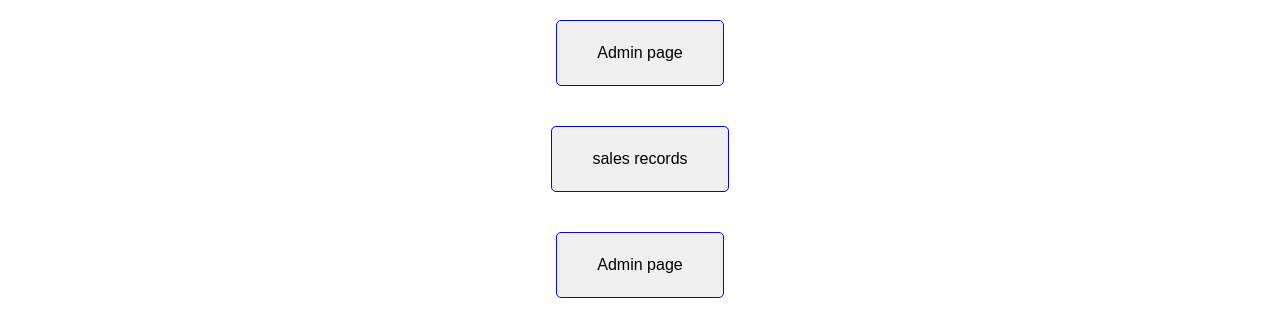
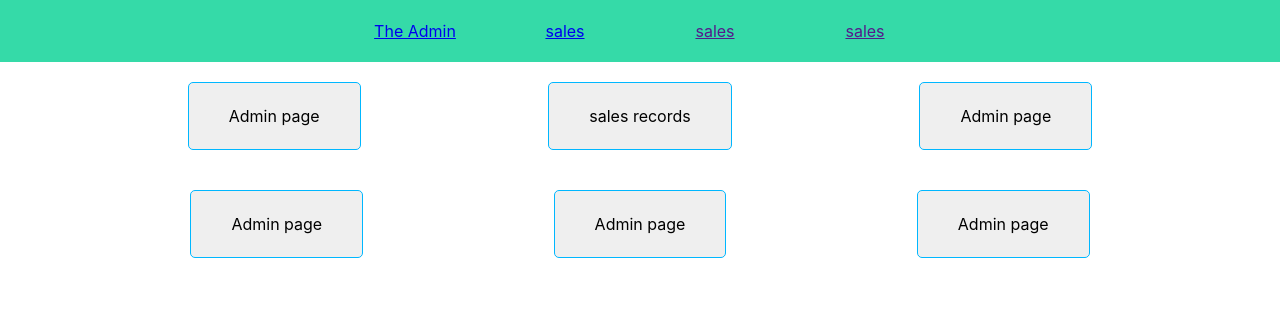
Before and after one commit to jck-bit/store_react, a React (Create React App) app in the folder store_react/: page /Home in a window 1280 px wide. Shown: the top 336 px of the page. Built offline with nearby package versions, Linux system fonts and the light colour scheme.

Commit message:
The layout page

```diff
--- a/store_react/src/App.js
+++ b/store_react/src/App.js
@@ -1,7 +1,6 @@
 import { Route,Switch } from 'react-router-dom'
 import Body from "./pages/Body";
 import Home from './pages/Home';
-
 
 function App() {
   return (
@@ -14,7 +13,9 @@ function App() {
        <Home/>
      </Route>
     </Switch>
+
     </div>
+
   );
 }
 
--- /dev/null
+++ b/store_react/src/components/layout/Layout.js
@@ -0,0 +1,12 @@
+import React from 'react'
+import MainNavigation from './MainNavigation'
+
+const Layout = () => {
+    return (
+        <div>
+            <MainNavigation/>
+        </div>
+    )
+}
+
+export default Layout
--- /dev/null
+++ b/store_react/src/components/layout/MainNavigation.js
@@ -0,0 +1,28 @@
+import React from 'react'
+import { Link } from 'react-router-dom'
+import classes from './MainNavigation.module.css'
+
+const MainNavigation = () => {
+    return (
+        <div className={classes.logo}>
+
+                <ul>
+                    <li>
+                      <Link to='/'>The Admin</Link>
+                    </li>
+                    <li>
+                      <Link to =''>sales</Link>
+                    </li>
+                    <li>
+                      <Link>sales</Link>
+                    </li>
+                    <li>
+                      <Link>sales</Link>
+                    </li>
+                </ul>
+
+        </div>
+    )
+}
+
+export default MainNavigation
--- /dev/null
+++ b/store_react/src/components/layout/MainNavigation.module.css
@@ -0,0 +1,26 @@
+*{
+    padding: 0;
+    margin: 0;
+    box-sizing: border-box;
+   font-family:  -apple-system, BlinkMacSystemFont, 'Segoe UI', Roboto, Oxygen, Ubuntu, Cantarell, 'Open Sans', 'Helvetica Neue', sans-serif;
+}
+
+
+.logo {
+    background-color: rgb(53, 218, 168);
+    text-align: center;
+}
+.logo ul{
+    line-height: 2px;
+    list-style: none;
+    display: inline-flex;
+    color:white;
+
+}
+.logo ul li{
+    width: 120px;
+    margin: 15px;
+    padding: 15px;
+    list-style: none;
+
+}
--- a/store_react/src/pages/Body.js
+++ b/store_react/src/pages/Body.js
@@ -1,8 +1,9 @@
 import classes from './Body.module.css'
+import { Link } from 'react-router-dom'
 
 const Body = () => {
     return(
-    <div>
+    <div className={classes.alot}>
       <h1>The store</h1>
         <form className={classes.wrapper}>
         <div className={classes.control}>
@@ -11,7 +12,9 @@ const Body = () => {
         <div className={classes.control}>
             <input type="text" placeholder='password' />
         </div>
+        <Link to ='/Home'>
         <button>Log in</button>
+        </Link>
        </form>
     </div>
     )
--- a/store_react/src/pages/Body.module.css
+++ b/store_react/src/pages/Body.module.css
@@ -5,7 +5,7 @@
 }
 
 body {
-  font-family: "Poppins", sans-serif;
+ font-family: -apple-system, BlinkMacSystemFont, 'Segoe UI', Roboto, Oxygen, Ubuntu, Cantarell, 'Open Sans', 'Helvetica Neue', sans-serif;
   text-align: center;
 }
 
@@ -39,7 +39,7 @@ h1 {
 
 .wrapper input[type="text"] {
   border: 0;
-  border-bottom: 1px solid skyblue;
+  border-bottom: 1px solid rgb(18, 51, 18);
   background: transparent;
   width: 70%;
   outline: none;
@@ -53,7 +53,7 @@ h1 {
 
 .wrapper button {
   text-align: center;
-  border: 1px solid steelblue;
+  border: 1px solid rgb(2, 59, 2);
   padding: 5px 40px;
   border-radius: 5px;
 }
@@ -61,11 +61,23 @@ h1 {
   cursor: pointer;
 }
 
+@media (min-width: 700px) {
+  .admin {
+    display: flex;
+    /* justify-content: flex-start;*/
+    justify-content: space-evenly;
+  }
+  .admin2 {
+    display: flex;
+    justify-content: space-evenly;
+  }
+}
+
 
 
 .bts {
-    font-size: medium;
-  border: 1px solid blue;
+  font-size: medium;
+  border: 1px solid rgb(0, 183, 255);
   margin-top: 20px;
   margin-bottom: 20px;
   padding: 23px 40px;
--- a/store_react/src/pages/Home.js
+++ b/store_react/src/pages/Home.js
@@ -1,18 +1,33 @@
 import classes from './Body.module.css'
+import Layout from '../components/layout/Layout'
 
 const Home = () => {
     return (
- <div>
-    <div className={classes.admin}>
+<div className={classes.width}>
+    <Layout/>
+  <div className={classes.admin}>
+    <div>
         <button className={classes.bts}>Admin page</button>
     </div>
-    <div className={classes.admin}>
+    <div>
         <button className={classes.bts}>sales records</button>
     </div>
-    <div className={classes.admin}>
+    <div>
         <button className={classes.bts}>Admin page</button>
     </div>
  </div>
+ <div className={classes.admin2}>
+    <div>
+        <button className={classes.bts}>Admin page</button>
+    </div>
+    <div>
+        <button className={classes.bts}>Admin page</button>
+    </div>
+    <div>
+        <button className={classes.bts}>Admin page</button>
+    </div>
+</div>
+</div>
     )
 }
 
```
